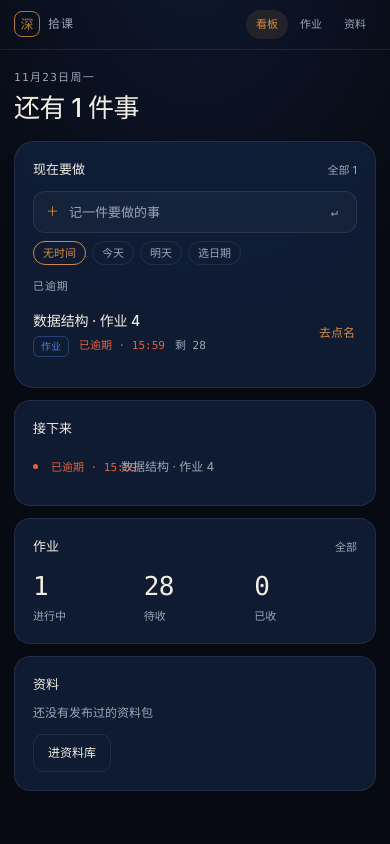
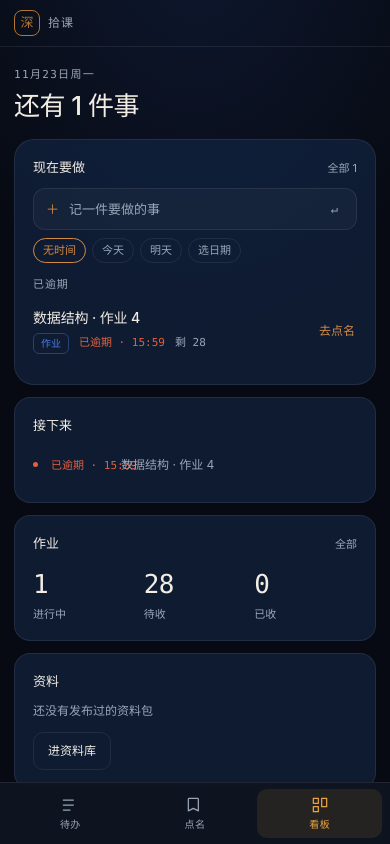
Before and after one commit to ShenFall/DEEPlessen, a React (Vite) app in the folder app/: page / in a window 390 px wide. Built offline with nearby package versions, Linux system fonts and the light colour scheme.

Commit message:
feat(mobile): 手机端底部导航（待办/点名/看板）
- 新增 MobileTabs，≤720px 显示，含安全区内边距
- 手机顶栏只留品牌，导航交给底部三个 tab
- 看板/待办/作业三页均挂载，内容留出底部 66px

```diff
--- a/app/src/App.tsx
+++ b/app/src/App.tsx
@@ -29,6 +29,7 @@ import ReconcileScreen from './features/reconcile/ReconcileScreen'
 import TodosScreen from './features/todos/TodosScreen'
 import TodoSheet from './components/TodoSheet'
 import AssignmentSheet from './components/AssignmentSheet'
+import MobileTabs from './components/MobileTabs'
 
 type View = 'dashboard' | 'todos' | 'reconcile' | 'list' | 'import' | 'library'
 
@@ -244,6 +245,7 @@ export default function App() {
             }}
           />
         )}
+        <MobileTabs active="dashboard" onNav={(k) => setView(k)} />
         {editingAssignment && (
           <AssignmentSheet
             assignment={editingAssignment}
@@ -264,6 +266,7 @@ export default function App() {
 
   if (view === 'list' || !ws) {
     return (
+      <>
         <AssignmentListScreen
           assignments={list}
           paidCounts={counts}
@@ -274,6 +277,8 @@ export default function App() {
           onImportRoster={() => openImport('list')}
           onNav={(k) => setView(k)}
         />
+        <MobileTabs active="list" onNav={(k) => setView(k)} />
+      </>
     )
   }
 
--- /dev/null
+++ b/app/src/components/MobileTabs.tsx
@@ -0,0 +1,54 @@
+import './mobile-tabs.css'
+
+export type TabKey = 'todos' | 'list' | 'dashboard'
+
+const TABS: { key: TabKey; label: string; icon: string }[] = [
+  {
+    key: 'todos',
+    label: '待办',
+    icon: 'M4 6h12M4 12h12M4 18h8',
+  },
+  {
+    key: 'list',
+    label: '点名',
+    icon: 'M5 4h10a1 1 0 0 1 1 1v14l-6-3-6 3V5a1 1 0 0 1 1-1z',
+  },
+  {
+    key: 'dashboard',
+    label: '看板',
+    icon: 'M4 4h6v6H4zM14 4h6v10h-6zM4 14h6v6H4z',
+  },
+]
+
+/** 手机底部导航：只在 ≤720px 出现 */
+export default function MobileTabs({
+  active,
+  onNav,
+}: {
+  active: TabKey
+  onNav: (key: TabKey) => void
+}) {
+  return (
+    <nav className="mtabs" aria-label="底部导航">
+      {TABS.map((t) => (
+        <button
+          key={t.key}
+          type="button"
+          data-on={active === t.key}
+          onClick={() => onNav(t.key)}
+        >
+          <svg viewBox="0 0 24 24" fill="none" aria-hidden="true">
+            <path
+              d={t.icon}
+              stroke="currentColor"
+              strokeWidth="1.5"
+              strokeLinecap="round"
+              strokeLinejoin="round"
+            />
+          </svg>
+          <span>{t.label}</span>
+        </button>
+      ))}
+    </nav>
+  )
+}
--- /dev/null
+++ b/app/src/components/mobile-tabs.css
@@ -0,0 +1,46 @@
+.mtabs {
+  position: fixed;
+  left: 0;
+  right: 0;
+  bottom: 0;
+  z-index: 30;
+  display: none;
+  padding: 6px 8px calc(6px + env(safe-area-inset-bottom));
+  background: rgba(15, 22, 32, 0.94);
+  border-top: 1px solid rgba(255, 255, 255, 0.08);
+  backdrop-filter: blur(12px);
+}
+
+.mtabs button {
+  flex: 1;
+  display: flex;
+  flex-direction: column;
+  align-items: center;
+  gap: 2px;
+  padding: 6px 0;
+  border-radius: 10px;
+  color: #9aa6b8;
+  cursor: pointer;
+}
+
+.mtabs button svg {
+  width: 20px;
+  height: 20px;
+}
+
+.mtabs button span {
+  font-size: 10px;
+  letter-spacing: 0.04em;
+}
+
+.mtabs button[data-on='true'] {
+  color: #e9a341;
+  background: rgba(233, 163, 65, 0.1);
+}
+
+@media (max-width: 720px) {
+  .mtabs {
+    display: flex;
+    justify-content: space-around;
+  }
+}
--- a/app/src/components/shell.css
+++ b/app/src/components/shell.css
@@ -107,3 +107,10 @@
   color: #d38a43;
   background: rgba(211, 138, 67, 0.12);
 }
+
+/* 手机上导航交给底部 tab，顶栏只留品牌 */
+@media (max-width: 720px) {
+  .sh-nav {
+    display: none;
+  }
+}
--- a/app/src/styles/base.css
+++ b/app/src/styles/base.css
@@ -113,3 +113,10 @@ button {
     animation-duration: 0.01ms !important;
   }
 }
+
+@media (max-width: 720px) {
+  /* 底部导航占位 */
+  body {
+    padding-bottom: 66px;
+  }
+}
```
Lines whose indentation alone changed are shown as unchanged.
